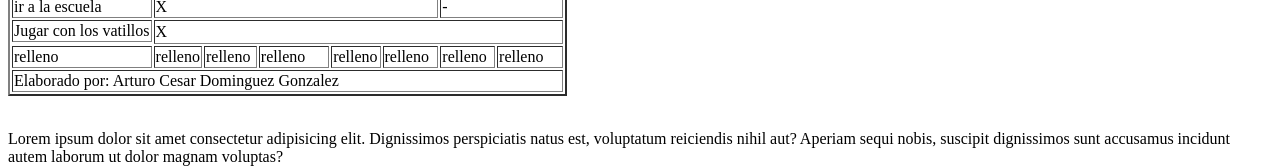
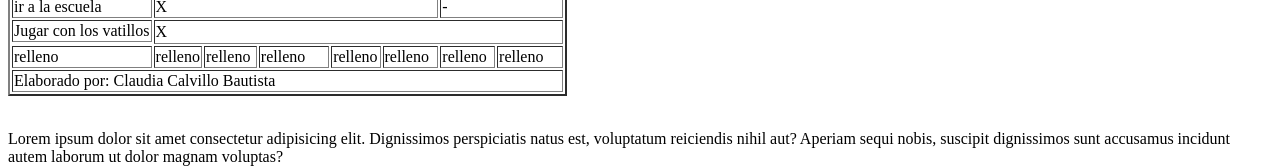
Before and after one commit to ClaudiaCalvillo/Practica6_52, a plain HTML site: page index.html in a window 1280 px wide. Shown: the part 884-1052 px from the top of the page. Drawn offline with Linux system fonts and the light colour scheme.

Commit message:
segundo commit

```diff
--- a/index.html
+++ b/index.html
@@ -207,7 +207,7 @@
             </tbody>
             <tfoot>
                 <tr>
-                    <td colspan="8">Elaborado por: Arturo Cesar Dominguez Gonzalez</td>
+                    <td colspan="8">Elaborado por: Claudia Calvillo Bautista</td>
                 </tr>
             </tfoot>
         </table>
```
